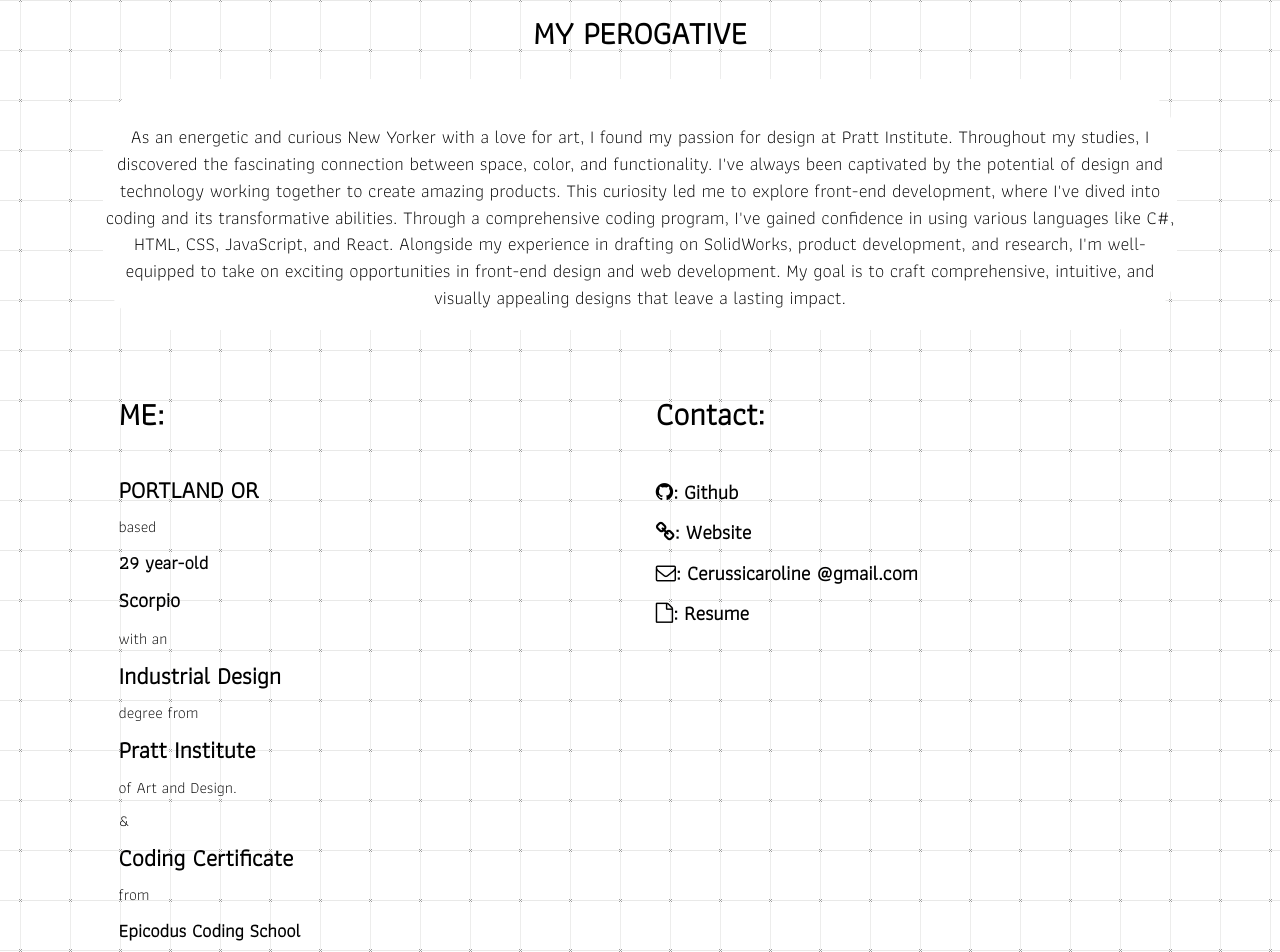
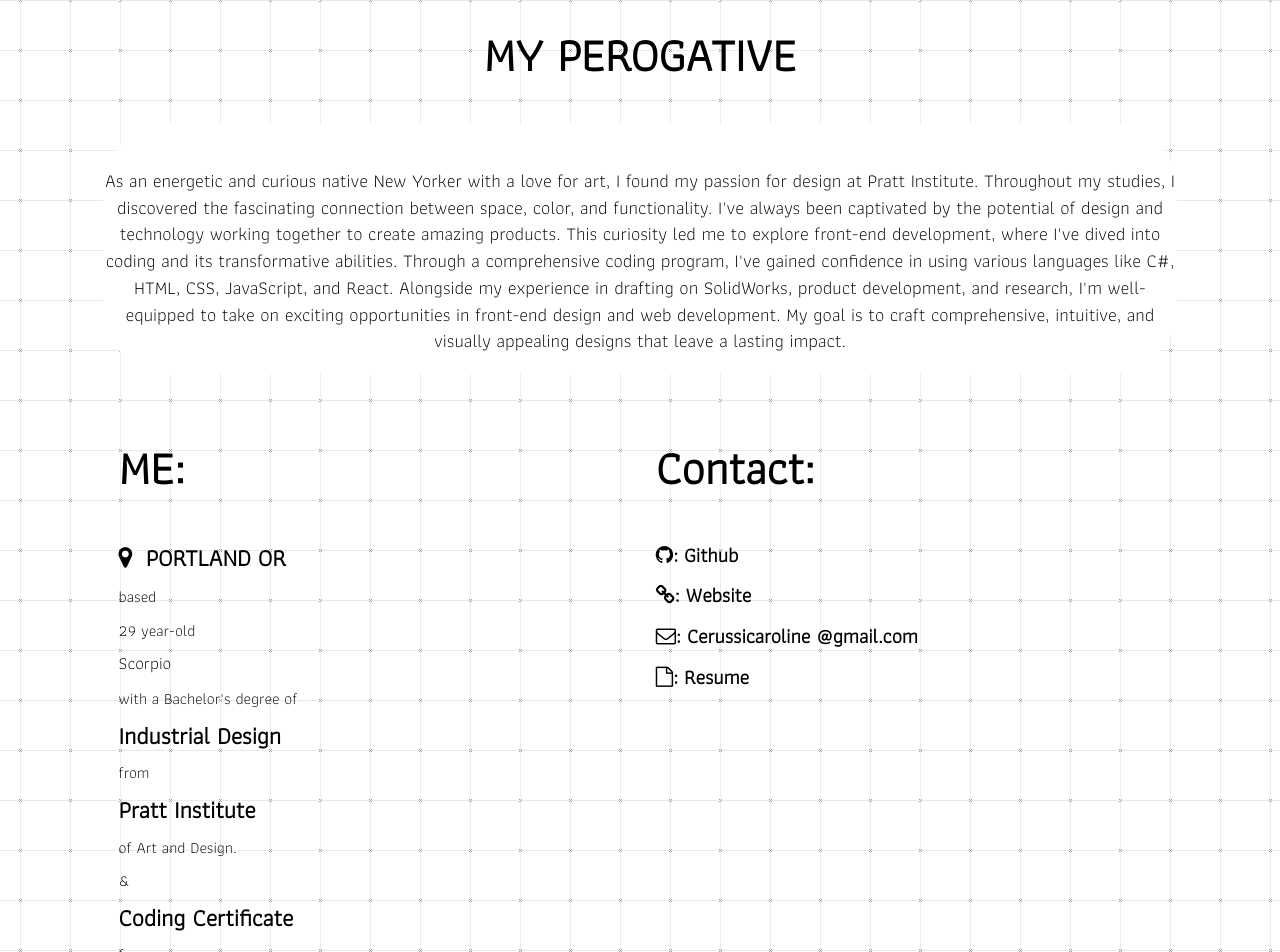
Before and after one commit to carolinecerussi/Personal-Site, a React (Create React App) app: page / in a window 1280 px wide. Shown: the part 1520-2472 px from the top of the page. Built offline with nearby package versions, Linux system fonts and the light colour scheme; a web font is replaced by a local one.

Commit message:
add icons and reformat about me ME section

```diff
--- a/src/Components/AboutMe.js
+++ b/src/Components/AboutMe.js
@@ -1,13 +1,19 @@
 import React from 'react';
 import Rainbow from './Rainbow';
-import Popup from 'reactjs-popup';
+
  const aboutMeWhole = {
   justifyContent: 'center',
   gridTemplateColumns: 'repeat(1,85%)',
   display: 'block',
   backgroundColor:'transparent',
 
+
 }
+
+const headerOneStyle ={
+  fontSize :'35pt'
+}
+
 const smallSkillsStyle = {
 marginTop:'-1%',
 fontSize: '12pt',
@@ -68,16 +74,18 @@ borderRadius:'50pt',
 
 function AboutMe () {
   return (
+
     <React.Fragment>
+
 
       <div className="portfolio__text-section" style={aboutMeWhole}>
 
         <div className="perogative" style={perogativeStyle}>
-          <h1>MY PEROGATIVE</h1>
+          <h1 style={headerOneStyle}>MY PEROGATIVE</h1>
           <div className="smallerInfo" style={smallFont}>
             <br />
             <p>
-              As an energetic and curious New Yorker with a love for art, I found my passion for design at Pratt Institute. Throughout my studies, I discovered the fascinating connection between space, color, and functionality. I've always been captivated by the potential of design and technology working together to create amazing products. This curiosity led me to explore front-end development, where I've dived into coding and its transformative abilities.
+              As an energetic and curious native New Yorker with a love for art, I found my passion for design at Pratt Institute. Throughout my studies, I discovered the fascinating connection between space, color, and functionality. I've always been captivated by the potential of design and technology working together to create amazing products. This curiosity led me to explore front-end development, where I've dived into coding and its transformative abilities.
 
               Through a comprehensive coding program, I've gained confidence in using various languages like C#, HTML, CSS, JavaScript, and React. Alongside my experience in drafting on SolidWorks, product development, and research, I'm well-equipped to take on exciting opportunities in front-end design and web development. My goal is to craft comprehensive, intuitive, and visually appealing designs that leave a lasting impact.
             </p>
@@ -85,24 +93,33 @@ function AboutMe () {
         </div>
         <div className="aboutMeBox" style={meBoxStyle}>
           <p>
-            <h1>ME:</h1> <br />
+            <h1 style={headerOneStyle}>ME:</h1>
+            <br />
             <p>
               {' '} <p>
-                <h2>PORTLAND OR</h2> based
-                <h3>29 year-old</h3>
+                <h2>
+
+<i class='fa fa-map-marker' ></i>&nbsp;
+PORTLAND OR
+</h2> based
+                <p>29 year-old</p>
                 {' '}
-                <a
+             <a
                   href="https://www.ziprecruiter.com/blog/best-career-paths-scorpio/#:~:text=In%20the%20workplace%2C%20Scorpios%20are,receive%20clear%20and%20direct%20instructions."
                   target="_blank"
                   rel="noopener noreferrer"
                 >
-                  <h3>Scorpio</h3>
+                Scorpio
                 </a>
-                with an
+                <br />
+                <br />
+
+                with a Bachelor's degree of
                 {' '}
-                <h2>Industrial Design</h2>
+                <h2>Industrial Design
+</h2>
                 {' '}
-                degree from
+                 from
                 {' '}
                 <h2>Pratt Institute</h2>
                 {' '}
@@ -112,12 +129,12 @@ function AboutMe () {
             </p>
             <p>
               {' '}<h2>Coding Certificate</h2>from
-              <h3>Epicodus Coding School </h3>
+              <h2>Epicodus Coding School </h2>
               React, JavaScript, HTML, CSS, C#
             </p>
           </p>
           <p>
-              <h1>Contact:</h1>
+              <h1  style={headerOneStyle}>Contact:</h1>
               <br />
               <a href="https://github.com/carolinecerussi" target="_blank">
                 <h3>
--- a/src/Components/SlideBanner.js
+++ b/src/Components/SlideBanner.js
@@ -13,7 +13,8 @@ function Slide(){
     </div>
 
     <div >
-        <span >LOOKING FOR WORK</span>
+        <span ><i class="fa fa-eye" />
+<i class="fa fa-eye" /> LOOKING FOR WORK</span>
 </div>
 </div>
 </div>
--- a/src/css/headerStyle.css
+++ b/src/css/headerStyle.css
@@ -28,7 +28,7 @@
   border: 2px dashed ;
 border-radius: 50pt;
 outline-offset: -2px;
-  transition: outline-offset .75s ease;
+  transition: outline-offset .5s smooth;
   font-family: 'Athiti';
 
   padding: 1px 20px;
@@ -48,10 +48,11 @@ display: inline-block;
 .button:hover,
 .button:focus  {
     outline: 2px dashed black;
-    outline-offset: -8px;
+    outline-offset: -8px ;
     background-color: transparent;
     text-align: center;
     border-radius: 50pt;
+
 
 
 }
```
Also changed, not shown: src/img/Screen Shot 2023-07-18 at 2.45.26 PM.png (added).
